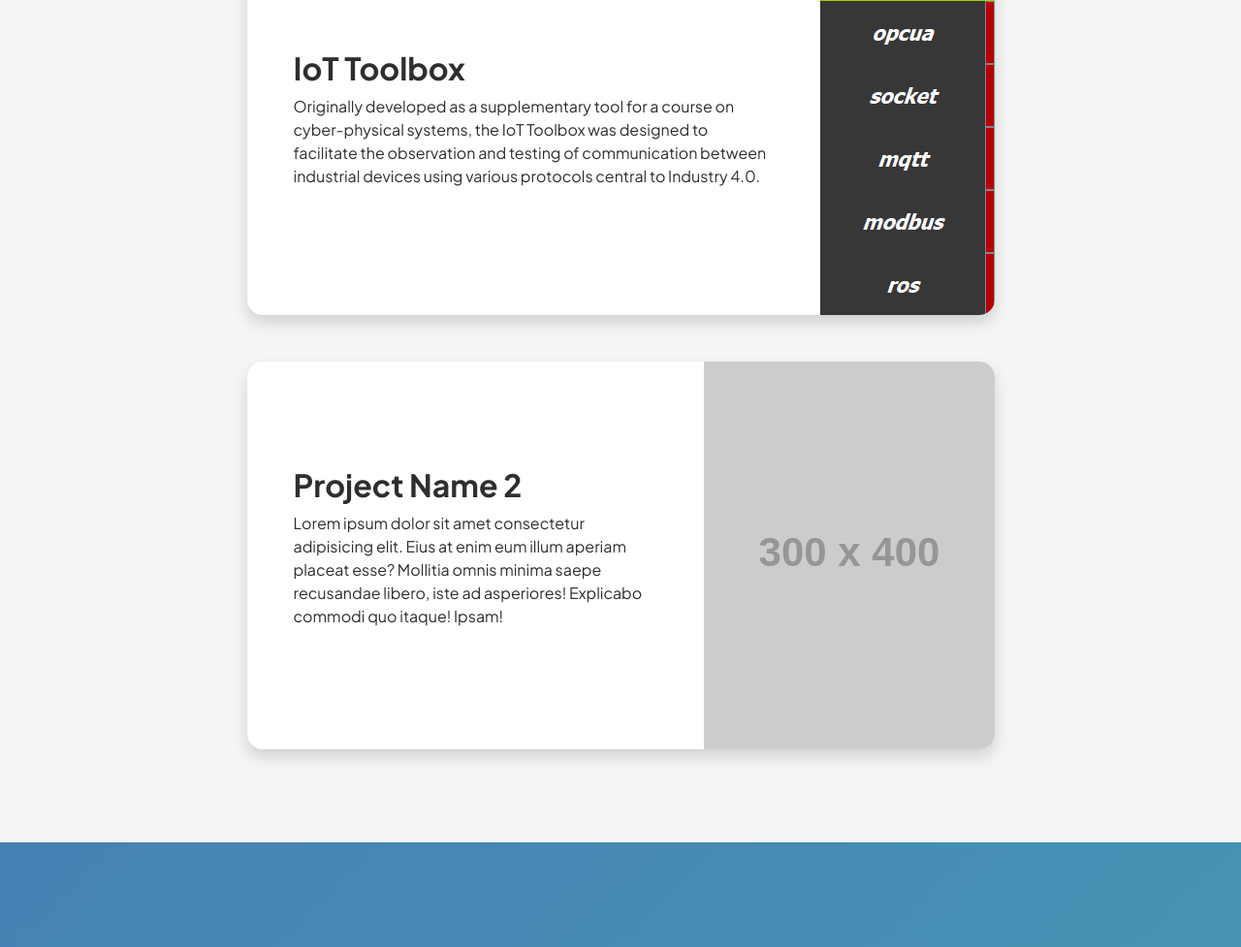
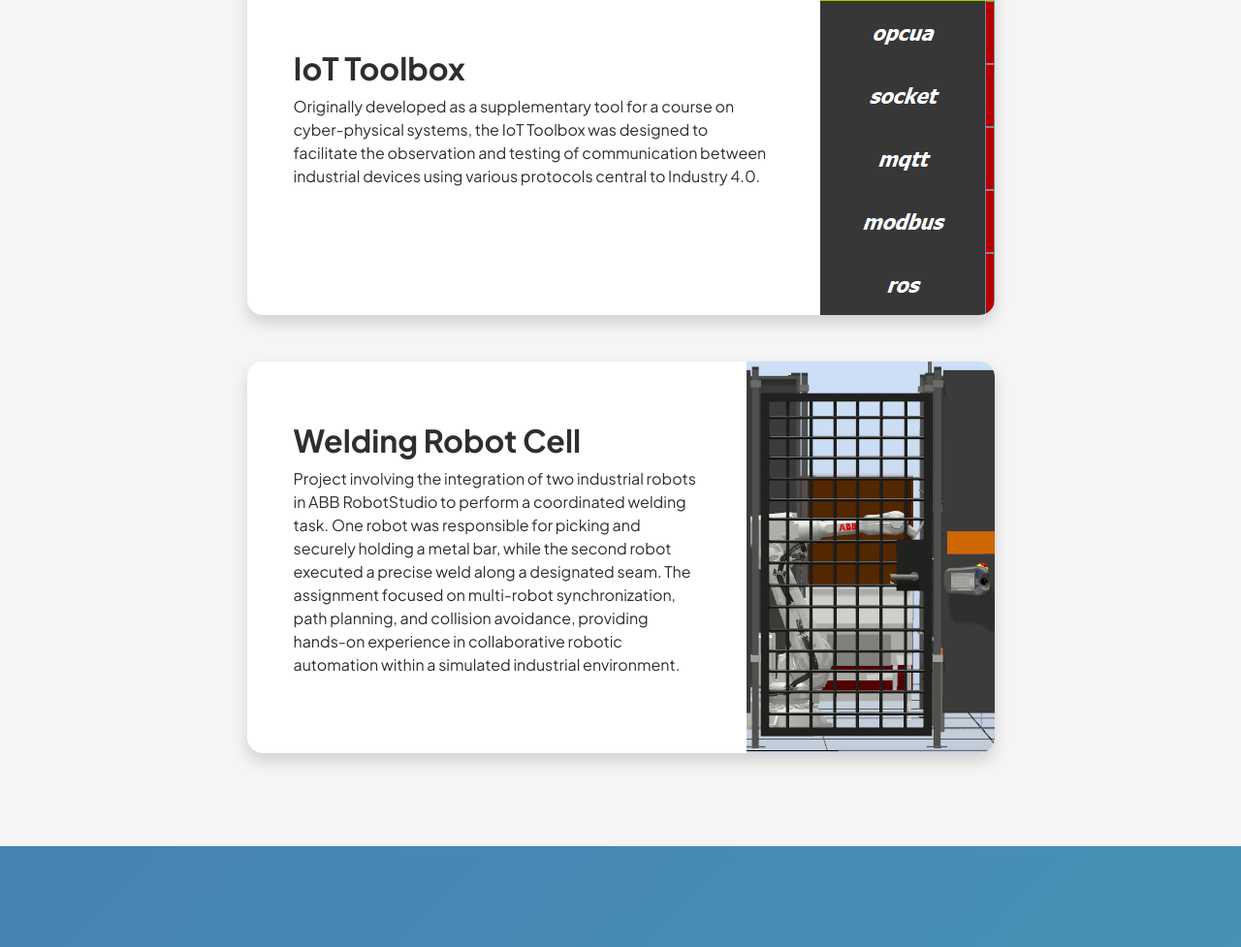
Before and after one commit to boomfink/portfolio, a plain HTML site: page projects.html in a window 1280 px wide. Shown: the part 289-1266 px from the top of the page at 97% size. Drawn offline with nearby package versions, Linux system fonts and the light colour scheme; placeholder pictures from the web are drawn by us.

Commit message:
links updated

```diff
--- a/projects.html
+++ b/projects.html
@@ -60,17 +60,21 @@
                                 </div>
                             </a>
                             <!-- Project Card 2-->
-                            <div class="card overflow-hidden shadow rounded-4 border-0">
-                                <div class="card-body p-0">
-                                    <div class="d-flex align-items-center">
-                                        <div class="p-5">
-                                            <h2 class="fw-bolder">Project Name 2</h2>
-                                            <p>Lorem ipsum dolor sit amet consectetur adipisicing elit. Eius at enim eum illum aperiam placeat esse? Mollitia omnis minima saepe recusandae libero, iste ad asperiores! Explicabo commodi quo itaque! Ipsam!</p>
+                            <a href="project_robot_welding.html" class="text-decoration-none text-dark">
+                                <div class="card overflow-hidden shadow rounded-4 border-0">
+                                    <div class="card-body p-0">
+                                        <div class="d-flex align-items-center">
+                                            <div class="p-5">
+                                                <h2 class="fw-bolder">Welding Robot Cell</h2>
+                                                <p>Project involving the integration of two industrial robots in ABB RobotStudio to perform a coordinated welding task.
+                                                    One robot was responsible for picking and securely holding a metal bar, while the second robot executed a precise weld along a designated seam.
+                                                    The assignment focused on multi-robot synchronization, path planning, and collision avoidance, providing hands-on experience in collaborative robotic automation within a simulated industrial environment.</p>
+                                            </div>
+                                            <img class="img-fluid" src="assets\Projects\Robot_welding\SidePanel.png" alt="..." />
                                         </div>
-                                        <img class="img-fluid" src="https://dummyimage.com/300x400/343a40/6c757d" alt="..." />
                                     </div>
                                 </div>
-                            </div>
+                            </a>
                         </div>
                     </div>
                 </div>
```
Also changed, not shown: assets/Projects/Robot_welding/SidePanel.png (added).
